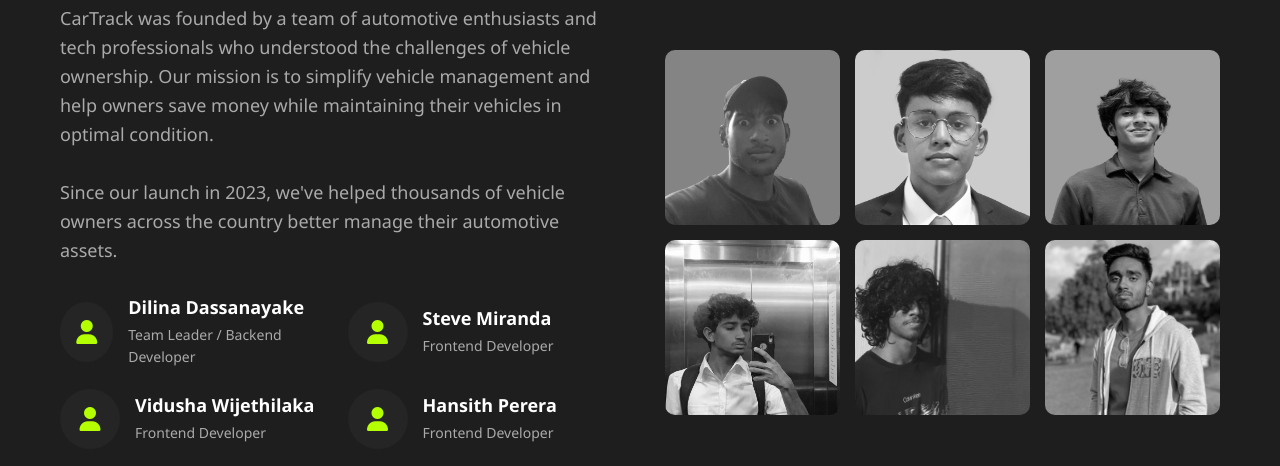
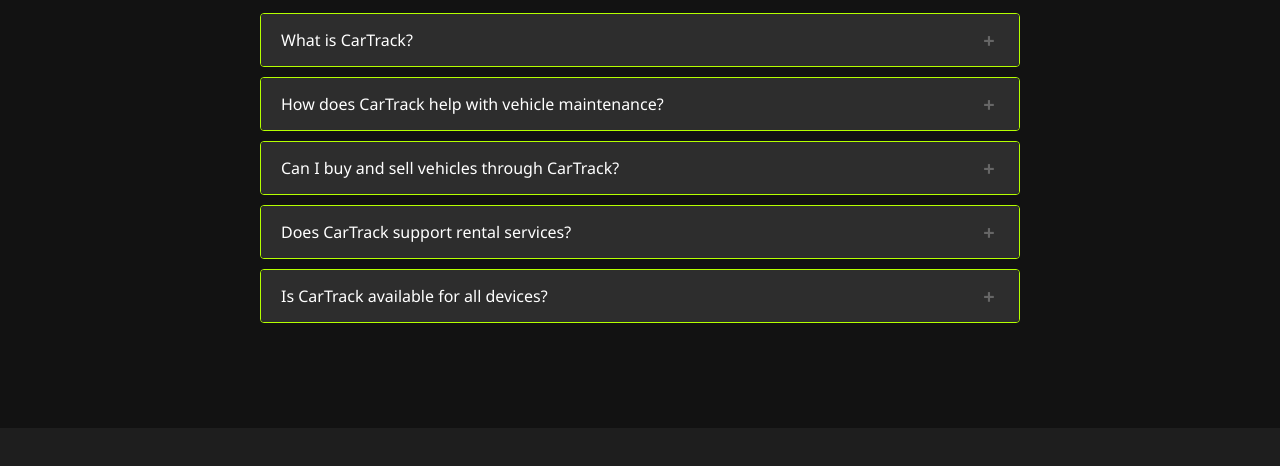
Before and after one commit to Vidusha-wij/CarTrack_LandingPage, a plain HTML site: page index.html in a window 1280 px wide. Shown: the part 2827-3293 px from the top of the page. Drawn offline with Linux system fonts and the light colour scheme; a script that the page names is missing.

Commit message:
added FAQ

```diff
--- /dev/null
+++ b/css/faq.css
@@ -0,0 +1,58 @@
+.faq-container {
+    max-width: 800px;
+    margin: 0 auto;
+    padding: 20px;
+    font-family: Arial, sans-serif;
+    color: white;
+    margin-bottom: 75px;
+}
+
+.faq-item {
+    margin-bottom: 10px;
+    border: 1px solid #b4ff00;
+    border-radius: 4px;
+    overflow: hidden;
+}
+
+.faq-question {
+    display: flex;
+    justify-content: space-between;
+    align-items: center;
+    padding: 15px 20px;
+    background-color: #2d2d2d;
+    cursor: pointer;
+    transition: background-color 0.3s ease;
+}
+
+.faq-question:hover {
+    background-color: #b4ff00;
+}
+
+.faq-toggle {
+    width: 20px;
+    height: 20px;
+    display: flex;
+    align-items: center;
+    justify-content: center;
+    font-size: 20px;
+    font-weight: bold;
+    color: #666;
+    transition: transform 0.3s ease;
+}
+
+.faq-answer {
+    max-height: 0;
+    overflow: hidden;
+    padding: 0 20px;
+    transition: all 0.3s ease;
+    background-color: rgb(26, 26, 26);
+}
+
+.faq-item.active .faq-answer {
+    max-height: 500px;
+    padding: 15px 20px;
+}
+
+.faq-item.active .faq-toggle {
+    transform: rotate(45deg);
+}
--- a/index.html
+++ b/index.html
@@ -16,6 +16,7 @@
     <link rel="stylesheet" href="css/about.css" />
     <link rel="stylesheet" href="css/contact.css" />
     <link rel="stylesheet" href="css/footer.css" />
+    <link rel="stylesheet" href="css/faq.css" />
     <link rel="icon" type="image/png" href="assets/Img_placeholders/icon.png">
 
   </head>
@@ -211,6 +212,79 @@
         </div>
       </div>
     </section>
+
+
+
+    <div>
+      <div class="section-header">
+        <h2><span>FAQs</span></h2>
+        <p>
+          Quick Answers to Common Questions
+        </p>
+      </div>
+    <div class="faq-container">
+      <div class="faq-item">
+          <div class="faq-question">
+              <span>What is CarTrack?</span>
+              <span class="faq-toggle">+</span>
+          </div>
+          <div class="faq-answer">
+              <p>CarTrack is an all-in-one vehicle management and marketplace platform designed to help Sri Lankan vehicle owners track maintenance, manage expenses, and access a trusted marketplace for buying and selling vehicles.</p>
+          </div>
+      </div>
+
+      <div class="faq-item">
+          <div class="faq-question">
+              <span>How does CarTrack help with vehicle maintenance?</span>
+              <span class="faq-toggle">+</span>
+          </div>
+          <div class="faq-answer">
+              <p>CarTrack allows users to log service history, track fuel expenses, receive reminders for license and insurance renewals, and monitor repair and maintenance records for better financial planning.</p>
+          </div>
+      </div>
+
+      <div class="faq-item">
+        <div class="faq-question">
+            <span>Can I buy and sell vehicles through CarTrack?</span>
+            <span class="faq-toggle">+</span>
+        </div>
+        <div class="faq-answer">
+            <p>Yes, CarTrack features a marketplace where users can buy and sell vehicles with access to detailed vehicle history reports, a valuation tool, and a verification system to ensure safe transactions.
+            </p>
+        </div>
+    </div>
+
+    <div class="faq-item">
+      <div class="faq-question">
+          <span>Does CarTrack support rental services?</span>
+          <span class="faq-toggle">+</span>
+      </div>
+      <div class="faq-answer">
+          <p>Yes, CarTrack provides a secure vehicle rental feature with identity verification to minimize risks for both vehicle owners and renters.</p>
+      </div>
+  </div>
+
+  <div class="faq-item">
+    <div class="faq-question">
+        <span>Is CarTrack available for all devices?</span>
+        <span class="faq-toggle">+</span>
+    </div>
+    <div class="faq-answer">
+        <p>CarTrack is currently designed as a mobile application for Android devices (Android 8 and above) and is developed using Java, JavaScript, and ReactNative.</p>
+    </div>
+</div>
+  </div>
+
+</div>
+
+  <script>
+      document.querySelectorAll('.faq-question').forEach(question => {
+          question.addEventListener('click', () => {
+              const faqItem = question.parentElement;
+              faqItem.classList.toggle('active');
+          });
+      });
+  </script>
 
     <!-- About Us Section -->
     <section id="about" class="about">
```
Also changed, not shown: js/main.js (deleted).
